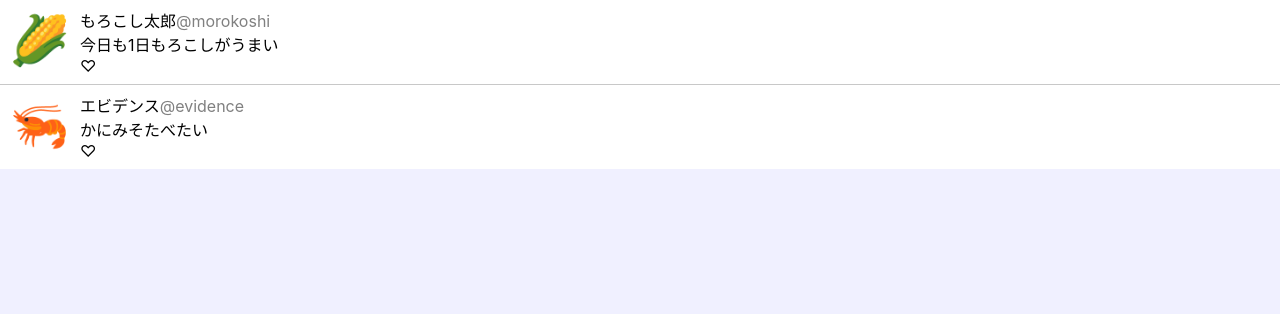
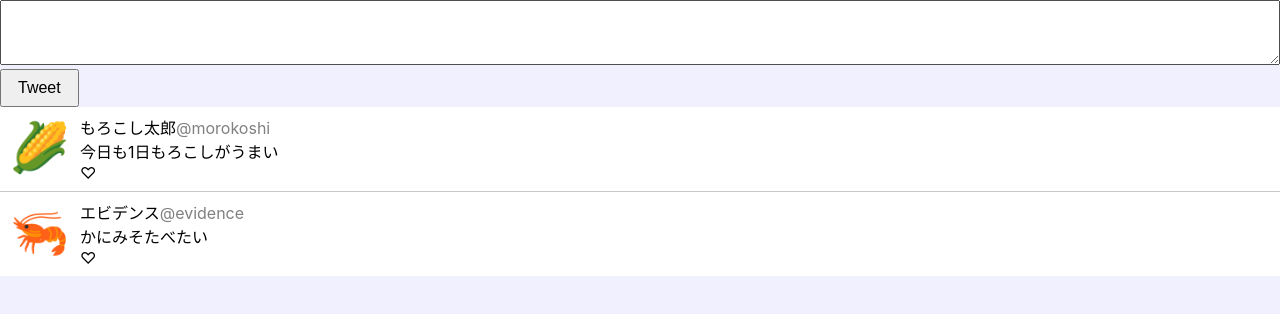
Before and after one commit to fal-works/react-ts-test, a React (Create React App) app: page / in a window 1280 px wide. Shown: the top 314 px of the page. Built offline with nearby package versions, Linux system fonts and the light colour scheme.

Commit message:
Add TweetInput

```diff
--- a/src/App.css
+++ b/src/App.css
@@ -31,3 +31,16 @@ body {
 .account-name {
   color: gray;
 }
+
+.tweet-textarea {
+  font-size: 1em;
+  width: 100%;
+  height: 5em;
+  padding: 0.8em;
+  resize: vertical;
+}
+
+.send-tweet {
+  font-size: 1em;
+  padding: 0.5em 1em;
+}
--- a/src/App.tsx
+++ b/src/App.tsx
@@ -1,11 +1,10 @@
 import React from 'react';
-import { TweetProps } from './Tweet';
 import Timeline from './Timeline';
+import TweetInput from './TweetInput';
 import './App.css';
 
-class App extends React.Component {
-  public render(): JSX.Element {
-    const tweets: TweetProps[] = [
+const App: React.FC = (): JSX.Element => {
+  const [tweets, setTweets] = React.useState([
     {
       key: 0,
       icon: '🌽',
@@ -20,14 +19,19 @@ class App extends React.Component {
       accountName: 'evidence',
       content: 'かにみそたべたい'
     }
-    ];
+  ]);
+
+  const addTweet = React.useCallback(
+    tweet => setTweets(prev => [tweet, ...prev]),
+    [setTweets]
+  );
 
   return (
     <div>
+      <TweetInput addTweet={addTweet} />
       <Timeline tweets={tweets} />
     </div>
   );
-  }
-}
+};
 
 export default App;
--- /dev/null
+++ b/src/TweetInput.tsx
@@ -0,0 +1,46 @@
+import React from 'react';
+import { TweetProps } from './Tweet';
+
+interface TweetInputProps {
+  addTweet: (tweet: TweetProps) => void;
+}
+
+const TweetInput: React.FC<TweetInputProps> = (props): JSX.Element => {
+  // 要素にアクセスするための参照を取得
+  // ref.currentのデフォルト値はnullにしておく
+  // 参照したい要素にJSXの方でこのrefをセットする
+  const textareaRef = React.useRef<HTMLTextAreaElement>(null);
+
+  // Tweetボタンクリック時のコールバック関数を作って保存
+  // textareaRef.currentかprops.addTweetが更新されたら
+  // コールバック関数を作り直し
+  const sendTweet = React.useCallback(() => {
+    // refのcurrentに入っている値がDOM
+    // 初期値はnull（上で指定した）で、
+    // 実際にHTML側に描画されると値が入ります
+    if (textareaRef.current) {
+      props.addTweet({
+        key: new Date().getTime(), // IDはユニークな値にする
+        icon: '☠️', // このあたりの値は好きにしてください
+        displayName: 'ミスター死',
+        accountName: 'mrdeath',
+        content: textareaRef.current.value
+      });
+    }
+  }, [textareaRef.current, props.addTweet]);
+
+  return (
+    <div>
+      <div>
+        <textarea className="tweet-textarea" ref={textareaRef} />
+      </div>
+      <div>
+        <button onClick={sendTweet} className="send-tweet">
+          Tweet
+        </button>
+      </div>
+    </div>
+  );
+};
+
+export default TweetInput;
```
Lines whose indentation alone changed are shown as unchanged.
